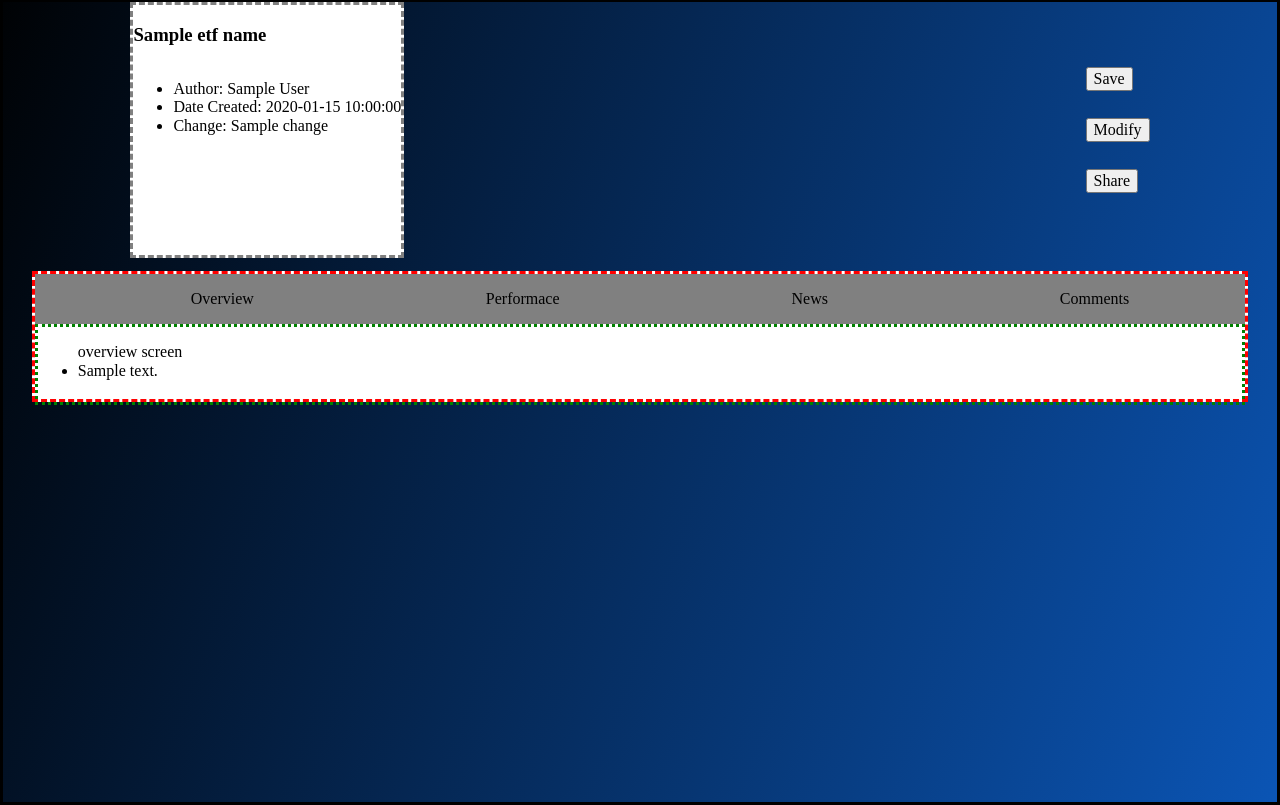
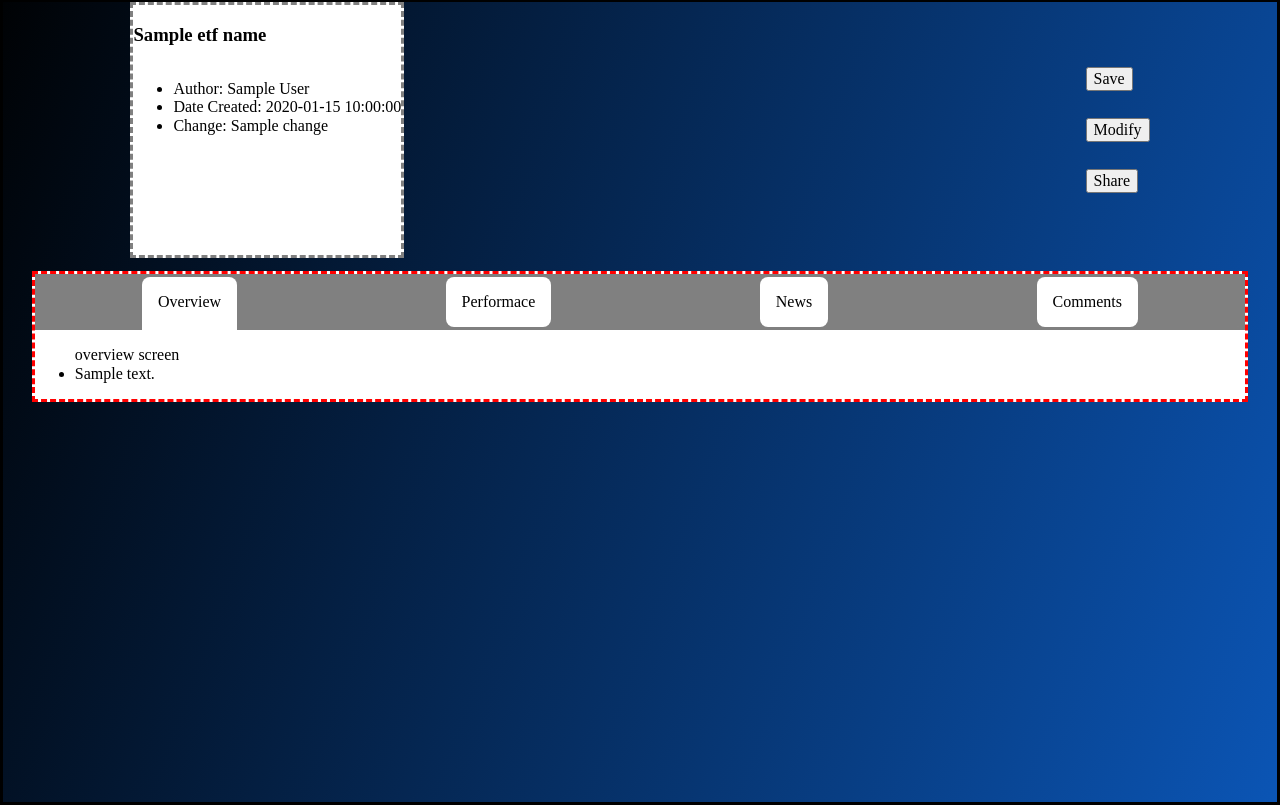
Before and after one commit to wmunson/KeyNote, a Flask app: template templates/singleTheme.html in a window 1280 px wide. Shown: the part 101-906 px from the top of the page. Run offline with Flask 2, Linux system fonts and the light colour scheme; the template is opened without the code that fills it: most values are stand-ins (such as "Sample title", 1, 10 or a date in 2020); parts of the project's set-up code (start-up, migrations or seed data) failed here and were passed over; some libraries are stand-ins or nearby versions.

Commit message:
single js

```diff
--- a/static/css/singleTheme.css
+++ b/static/css/singleTheme.css
@@ -59,11 +59,53 @@
 .toggleList{
 	display:flex;
 	justify-content: space-around;
+	height:100%;
+	padding:0;
+	margin:0;
+
+	flex-direction: row;
+	align-items: center;
+	background-color: gray;
+	border:solid;
+	border-color:gray;
+	border-radius: 8px;
+
 }
+
 
 .toggleList li{
 	list-style: none;
 }
+
+.tab{
+
+	display:flex;
+	flex-direction: column;
+	/*height:100%;*/
+	align-self: stretch;
+	margin:0;
+	padding:auto;
+	background-color: white;
+	cursor:pointer;
+	height: 100%;
+	padding:1em;
+	margin:0;
+	border-color: black;
+	border-radius: 8px
+}
+
+.tab:hover{
+	text-decoration:underline;
+}
+
+.activeTab{
+	border-bottom-right-radius:0;
+	border-bottom-left-radius:0;
+	border-bottom: solid;
+	border-color: white;
+	margin-bottom: -5px;
+}
+
 
 .views{
 	display:flex;
@@ -73,26 +115,26 @@
 
 .overviewDiv{
 	order: 0;
-	border:dotted;
-	border-color: green
+	/*border:dotted;*/
+	/*border-color: green*/
 }
 
 .performanceDiv{
 	order: -1;
-	border:dotted;
-	border-color: brown;
+	/*border:dotted;*/
+	/*border-color: brown;*/
 }
 
 .newsDiv{
 	order: -1;
-	border:dotted;
-	border-color: blue;
+	/*border:dotted;*/
+	/*border-color: blue;*/
 }
 
 .commentsDiv{
 	order: -1;
-	border:dotted;
-	border-color: red;
+	/*border:dotted;*/
+	/*border-color: red;*/
 }
 
 .view{
--- a/static/js/singleTheme.js
+++ b/static/js/singleTheme.js
@@ -0,0 +1,99 @@
+
+
+// document.getElementById('overview').addEventListener('click',
+// 	function(){
+// 		document.getElementById('peDiv').classList.remove('activeBox')
+// 		document.getElementById('neDiv').classList.remove('activeBox')
+// 		document.getElementById('coDiv').classList.remove('activeBox')
+// 		document.getElementById('ovDiv').classList.add('activeBox')
+
+// 	}
+// );
+
+// document.getElementById('performance').addEventListener('click',
+// 	function(){
+// 		document.getElementById('ovDiv').classList.remove('activeBox')
+// 		document.getElementById('neDiv').classList.remove('activeBox')
+// 		document.getElementById('coDiv').classList.remove('activeBox')
+// 		document.getElementById('peDiv').classList.add('activeBox')
+
+// 	}
+// )
+
+// document.getElementById('news').addEventListener('click',
+// 	function(){
+// 		document.getElementById('peDiv').classList.remove('activeBox')
+// 		document.getElementById('ovDiv').classList.remove('activeBox')
+// 		document.getElementById('coDiv').classList.remove('activeBox')
+// 		document.getElementById('neDiv').classList.add('activeBox')
+
+// 	}
+// )
+
+// document.getElementById('comments').addEventListener('click',
+// 	function(){
+// 		document.getElementById('peDiv').classList.remove('activeBox')
+// 		document.getElementById('neDiv').classList.remove('activeBox')
+// 		document.getElementById('ovDiv').classList.remove('activeBox')
+// 		document.getElementById('coDiv').classList.add('activeBox')
+
+// 		document.getElementById('coDiv').classList.remove('activetab')
+// 		document.getElementById('coDiv').classList.remove('activetab')
+// 		document.getElementById('coDiv').classList.remove('activetab')
+// 		document.getElementById('coDiv').classList.add('activeTab')
+
+// 	}
+// )
+
+
+
+
+
+
+
+
+var checkClass = function(event){
+	if (event.target.id === "performance"){
+	document.getElementById('peDiv').classList.add('activeBox')
+	}
+	if (event.target.id === "overview"){
+	document.getElementById('ovDiv').classList.add('activeBox')
+	}
+	if (event.target.id === "comments"){
+	document.getElementById('coDiv').classList.add('activeBox')
+	}
+	if (event.target.id === "news"){
+	document.getElementById('neDiv').classList.add('activeBox')
+	}
+}
+
+
+var makeClass=function(event){
+	document.getElementById('peDiv').classList.remove('activeBox')
+	document.getElementById('ovDiv').classList.remove('activeBox')
+	document.getElementById('coDiv').classList.remove('activeBox')
+	document.getElementById('neDiv').classList.remove('activeBox')
+
+	document.getElementById('overview').classList.remove('activeTab')
+	document.getElementById('performance').classList.remove('activeTab')
+	document.getElementById('news').classList.remove('activeTab')
+	document.getElementById('comments').classList.remove('activeTab')
+
+	document.getElementById(event.target.id).classList.add('activeTab')
+
+	// console.log(event.target.id)
+	checkClass(event)
+
+}
+
+
+var pe = document.getElementById('performance')
+var ov =document.getElementById('overview')
+var co =document.getElementById('comments')
+var ne =document.getElementById('news')
+
+var array=[pe,ov,ne,co]
+
+for (let i=0;i<array.length;i++){
+	array[i].addEventListener('click', makeClass)
+}
--- a/templates/singleTheme.html
+++ b/templates/singleTheme.html
@@ -71,32 +71,32 @@
 
 	<div class="bottomRow">
 		<div class="toggleBar">
-			<ul class="toggleList">
-				<li id="overview" class="tab activeTab">Overview</li>
-				<li id="performace" class="tab">Performace</li>
-				<li id="news" class="tab">News</li>
-				<li id="comments" class="tab">Comments</li>
-			</ul>
+			<nav class="navBot">
+				<ul class="toggleList">
+
+					<li id="overview" class="tab activeTab">Overview</li>
+					<li id="performance" class="tab">Performace</li>
+					<li id="news" class="tab">News</li>
+					<li id="comments" class="tab">Comments</li>
+				</ul>
+			</nav>
 		</div>
 		<div class="views">
 
 
-			<div class="overviewDiv view activeBox">
+			<div id="ovDiv" class="overviewDiv view activeBox">
 				<ul>overview screen
 					<li>{{ETF_descr}}</li>
 				</ul>
-
-			</div>
-
-			<div class="performanceDiv view">
+			<div id="peDiv" class="performanceDiv view">
 				<ul>perform screen</ul>
 			</div>
 
-			<div class="newsDiv view">
+			<div id="neDiv" class="newsDiv view">
 				<ul>news screen</ul>
 			</div>
 
-			<div class="commentsDiv view">
+			<div id="coDiv" class="commentsDiv view">
 				<ul>comments screen</ul>
 			</div>
 
```
Also changed, not shown: templates/login.html (+3 -4 lines), static/js/login.js (line endings or trailing spaces).
